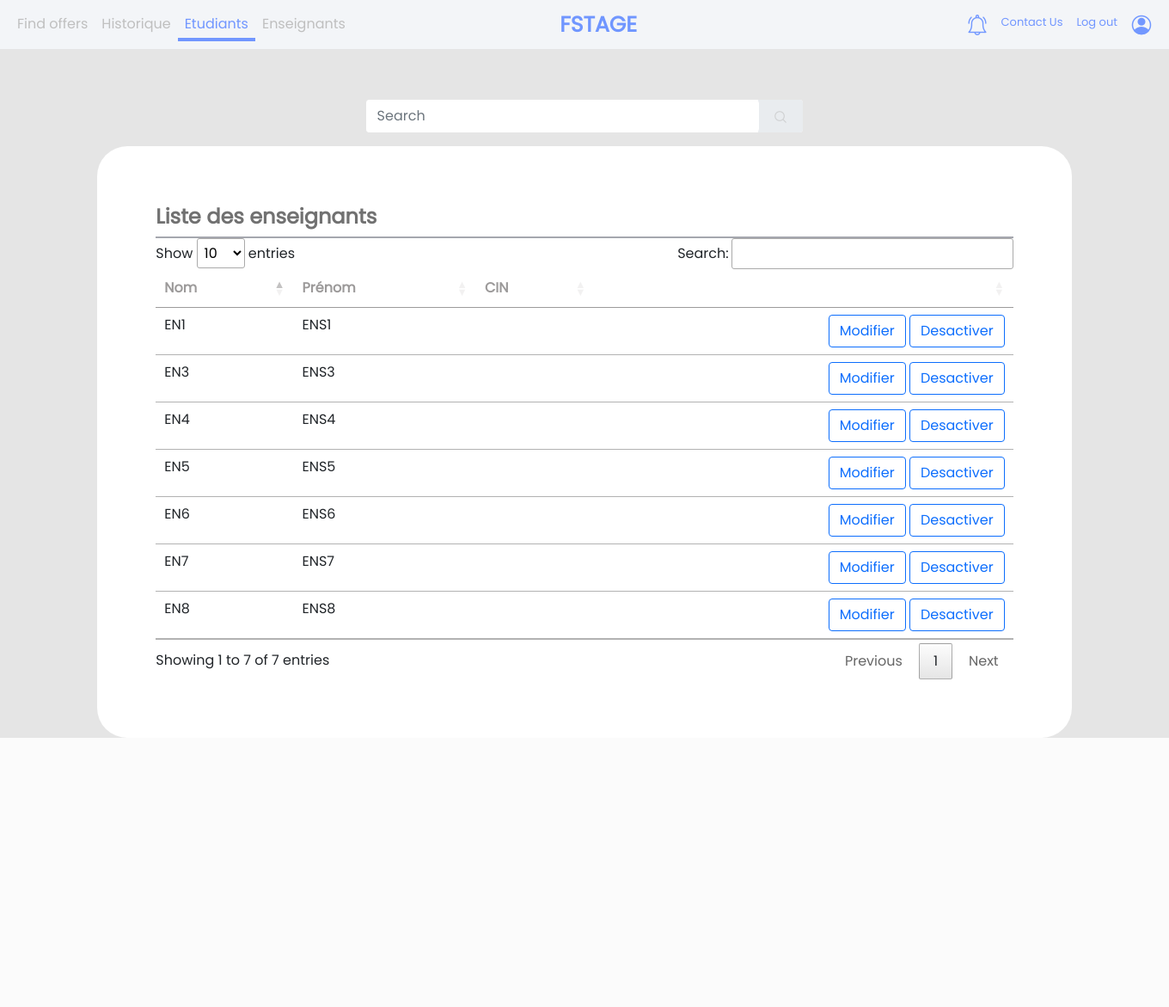
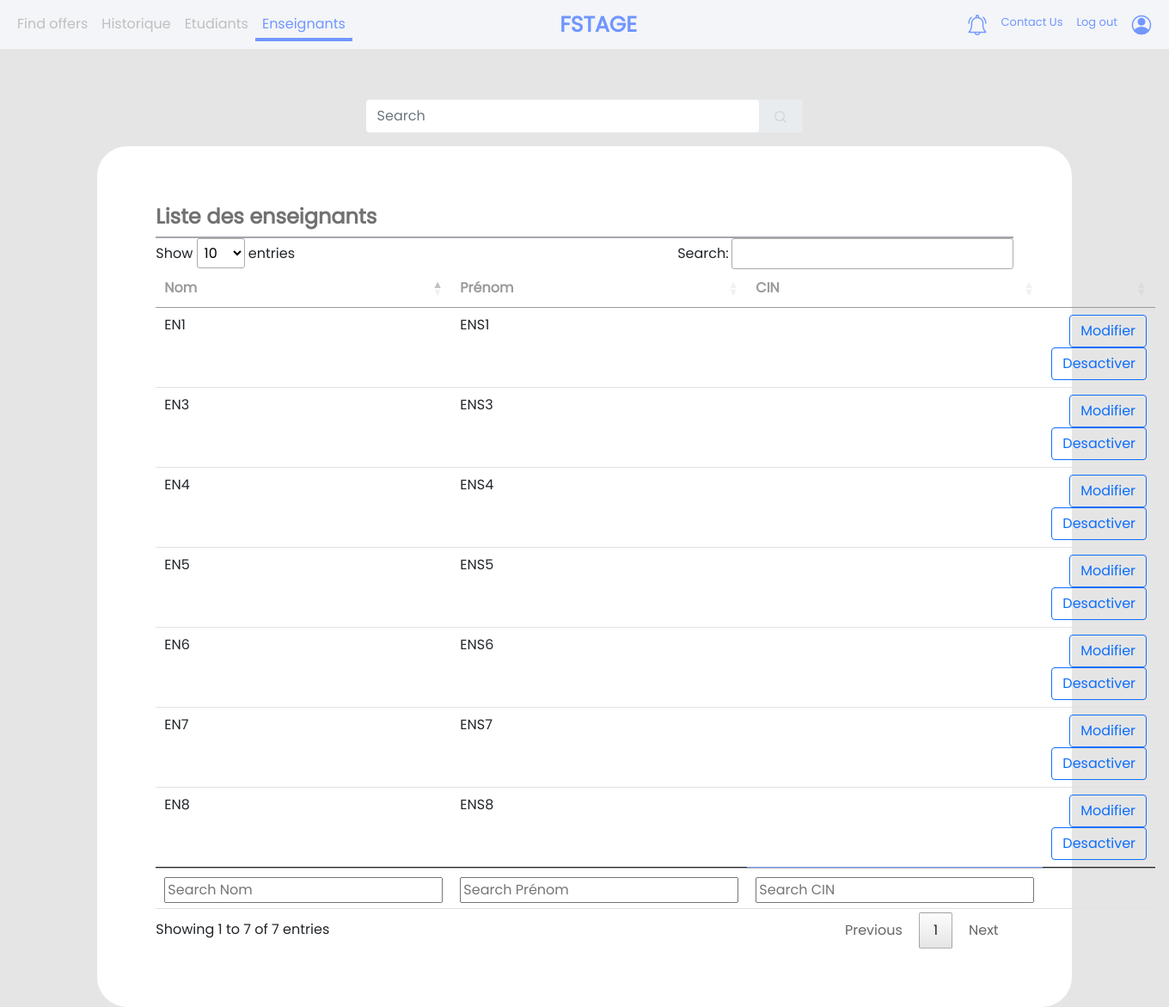
Before and after one commit to AbdoAitrais/Web_Project, a PHP site: page /pages/Liste_Enseignant_Resp.php in a window 1360 px wide. Shown: the whole page at 86% size. Before the commit the page ends 858 px from the top, so only its background shows below. Run offline with PHP 8.4, Linux system fonts and the light colour scheme; a user stored in the database is signed in; data comes from the database, SQL or seed files in the repository; some libraries are stand-ins or nearby versions.

Commit message:
dataTables Filters Added

```diff
--- a/pages/ListeEtudiants.css
+++ b/pages/ListeEtudiants.css
@@ -293,6 +293,7 @@ thead{
 
 .form-select{
   background-color: #f3f5f8  !important;
+
 }
 
 .select{
--- a/pages/Liste_Enseignant_Resp.php
+++ b/pages/Liste_Enseignant_Resp.php
@@ -57,10 +57,10 @@
                 <a class="nav-link navlink" href="Historique.php">Historique</a>
               </li>
               <li class="nav-item underline">
-                <a class="nav-link navlink active_link_color" href="Liste_Etudiant_Resp.php">Etudiants</a><span class="active_link_line"></span>
+                <a class="nav-link navlink" href="Liste_Etudiant_Resp.php">Etudiants</a>
               </li>
               <li class="nav-item underline">
-                <a class="nav-link navlink" href="Liste_Enseignant_Resp.php">Enseignants</a>
+                <a class="nav-link navlink active_link_color" href="Liste_Enseignant_Resp.php">Enseignants</a><span class="active_link_line"></span>
               </li>
             </ul>
 
@@ -116,7 +116,7 @@
                 </form>
 
 
-                <table class="table" id="MaTab">
+                <table class="table" id="Table_Ens">
                     <thead>
                       <tr>
                         <th scope="col">Nom</th>
@@ -144,6 +144,12 @@
                     <?php endforeach; ?>
 
                     </tbody>
+                    <tfoot>
+                        <th scope="col">Nom</th>
+                        <th scope="col">Prénom</th>
+                        <th scope="col">CIN</th>
+                        <th scope="col"></th>
+                    </tfoot>
                   </table>
               </div>
           </div>
@@ -172,8 +178,29 @@
 <script>
 
   $(document).ready( function () {
-    $('#MaTab').DataTable();
-} );
+    var dataTable = $('#Table_Ens').DataTable();
+
+
+
+    $('#Table_Ens tfoot tr th').each(function () {
+    var title = $('#Table_Ens thead tr th').eq($(this).index()).text();
+    if(title != "")
+    {
+      $(this).html('<input type="text" placeholder="Search ' + title + '" />');
+    }
+
+    });
+
+    dataTable.columns().every(function () {
+        var dataTableColumn = this;
+
+        $(this.footer()).find('input').on('keyup change', function () {
+            dataTableColumn.search(this.value).draw();
+        });
+    });
+
+    }
+    )
 
 
 </script>
```
Also changed, not shown: pages/Liste_Etudiant_Resp.php (+42 -2 lines).
